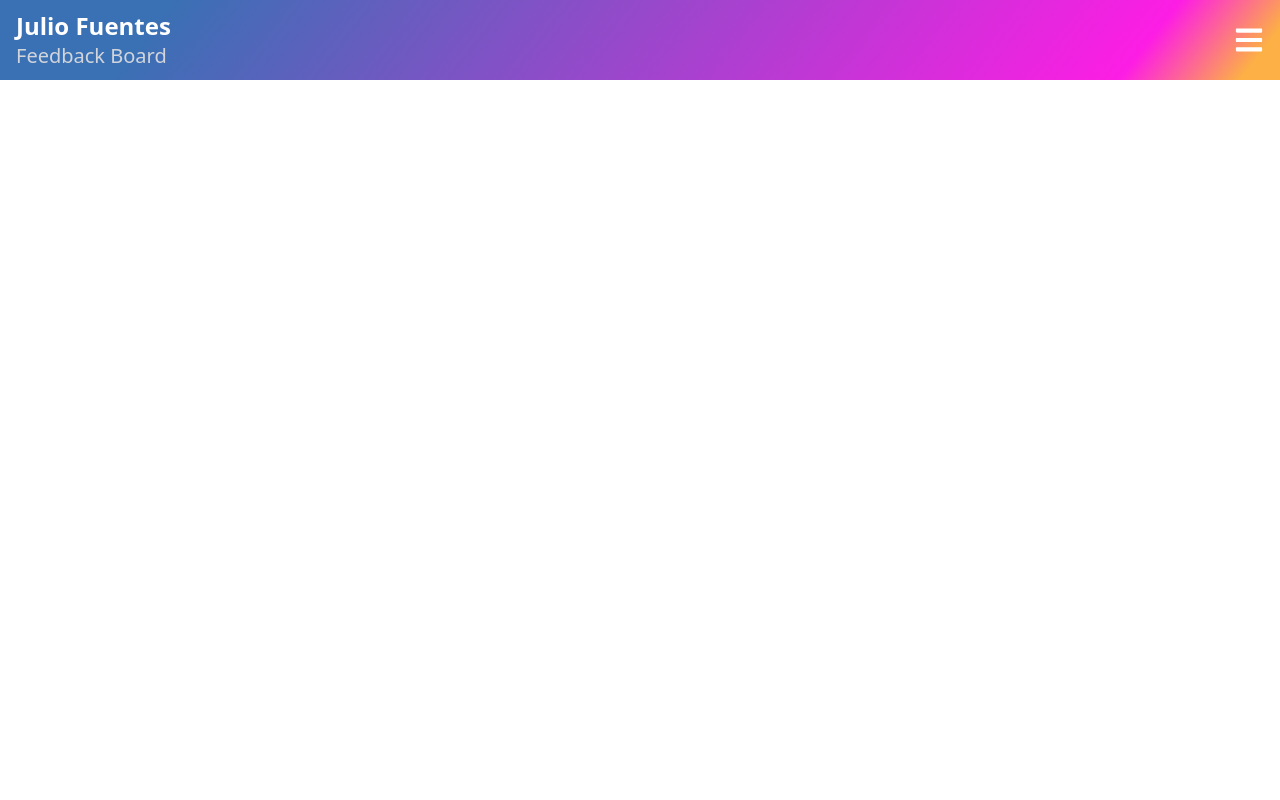
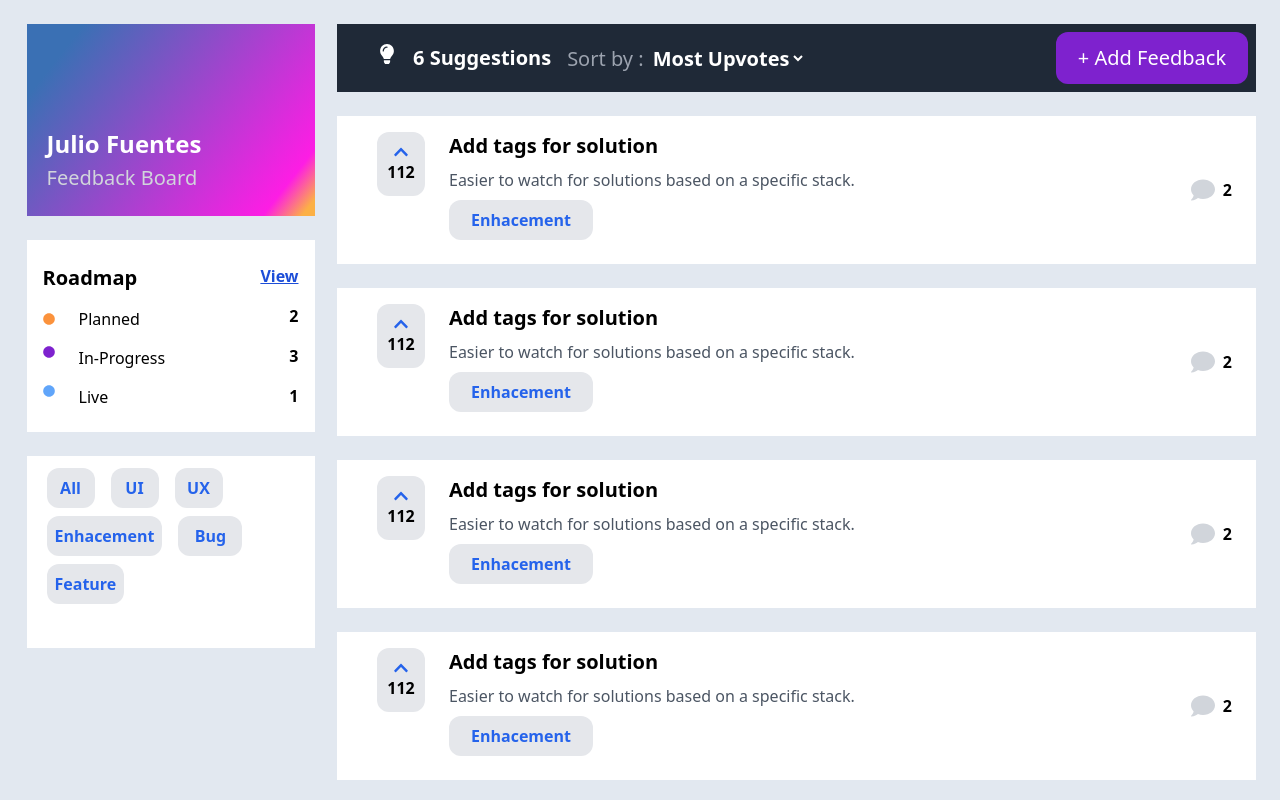
Before and after one commit to JulioFuentes2021/feedback-app, a React (Vite) app: page / in a window 1280 px wide. Shown: the top 800 px of the page. Built offline with nearby package versions, Linux system fonts and the light colour scheme.

Commit message:
Index page has been created

```diff
--- a/index.html
+++ b/index.html
@@ -6,7 +6,7 @@
     <meta name="viewport" content="width=device-width, initial-scale=1.0" />
     <title>Vite App</title>
   </head>
-  <body>
+  <body class="bg-slate-200">
     <div id="root"></div>
     <script type="module" src="/src/main.jsx"></script>
   </body>
--- a/src/components/AddFeedback.jsx
+++ b/src/components/AddFeedback.jsx
@@ -3,7 +3,7 @@ import { FaLightbulb } from "react-icons/fa";
 
 const AddFeedback = () => {
 	return (
-		<div className="text-xl rounded-xl p-4 text-white flex items-center justify-between  bg-gray-800">
+		<div className="text-xl p-2 text-white flex items-center justify-between  bg-gray-800">
 			<article className="flex">
 				<div className="mx-4 hidden md:flex">
 					<section className="mx-4">
@@ -11,7 +11,7 @@ const AddFeedback = () => {
 					</section>
 					<section className="font-bold">6 Suggestions</section>
 				</div>
-				<div className="mx-4">
+				<div className="mr-4">
 					<span className="text-gray-400">Sort by : </span>
 					<select
 						name="sort"
--- a/src/components/ButtonsContainer.jsx
+++ b/src/components/ButtonsContainer.jsx
@@ -3,7 +3,7 @@ import Button from "./Buttons";
 
 const ButtonsContainer = () => {
 	return (
-		<div className="w-72 h-48 p-3">
+		<div className="w-72 h-48 p-3 bg-white">
 			<div>
 				<Button content="All" width="w-12" />
 				<Button content="UI" width="w-12" />
--- a/src/components/FeedbackCard.jsx
+++ b/src/components/FeedbackCard.jsx
@@ -3,7 +3,7 @@ import { FaComment, FaChevronUp } from "react-icons/fa";
 
 const FeedbackCard = () => {
 	return (
-		<article className="flex items-end sm:items-center p-4">
+		<article className="bg-white flex items-end sm:items-center p-4 my-6 mx-6 lg:mx-0">
 			<section className="flex flex-col-reverse sm:flex-row">
 				<div className="sm:mx-6 bg-gray-200 w-20 h-10 rounded-xl flex sm:flex-col sm:w-12 sm:h-16 items-center justify-center">
 					<span className="text-blue-600 text-center mx-1">
@@ -21,7 +21,7 @@ const FeedbackCard = () => {
 					</button>
 				</div>
 			</section>
-			<section className="flex items-center absolute right-0 mx-4">
+			<section className="flex items-center absolute right-0 px-8 xl:px-12">
 				<span className="mx-2 text-gray-300 text-2xl">
 					<FaComment />
 				</span>
--- a/src/components/MenuMobile.jsx
+++ b/src/components/MenuMobile.jsx
@@ -3,7 +3,7 @@ import { FaBars } from "react-icons/fa";
 
 const MenuMobile = () => {
 	return (
-		<section className="flex p-4 items-center justify-between h-20 customBackground">
+		<section className="lg:hidden flex p-4 items-center justify-between h-20 customBackground">
 			<div className="flex flex-col">
 				<span className="font-bold text-white text-2xl">Julio Fuentes</span>
 				<span className="text-gray-300 text-xl">Feedback Board</span>
--- a/src/components/Roadmap.jsx
+++ b/src/components/Roadmap.jsx
@@ -3,7 +3,7 @@ import { FaCircle } from "react-icons/fa";
 
 const Roadmap = () => {
 	return (
-		<div className="flex justify-between w-72 h-48 bg-white p-4">
+		<div className="flex justify-between w-72 h-48 bg-white p-4 xl:my-6">
 			<div className="flex flex-col justify-around">
 				<span className="text-xl font-bold">Roadmap</span>
 				<section>
--- /dev/null
+++ b/src/components/Status.jsx
@@ -0,0 +1,16 @@
+import React from "react";
+import TitleSquare from "./TitleSquare";
+import Roadmap from "./Roadmap";
+import ButtonsContainer from "./ButtonsContainer";
+
+const Status = () => {
+	return (
+		<div className="gridForButtonsContainer my-8 xl:my-0 xl:flex xl:flex-col xl:items-center">
+			<TitleSquare />
+			<Roadmap />
+			<ButtonsContainer />
+		</div>
+	);
+};
+
+export default Status;
--- a/src/index.css
+++ b/src/index.css
@@ -11,3 +11,20 @@
 		rgba(252, 176, 69, 1) 97%
 	);
 }
+
+.gridForButtonsContainer {
+	display: none;
+}
+
+@media screen and (min-width: 1024px) {
+	.gridForButtonsContainer {
+		/* display: grid;
+		grid-template-columns: repeat(auto-fit, minmax(250px, 1fr));
+		gap: 3rem;
+		justify-items: end;
+		/* justify-items: center; */
+		display: flex;
+		justify-content: space-between;
+		/* background-color: blue; */
+	}
+}
--- a/src/main.jsx
+++ b/src/main.jsx
@@ -1,7 +1,7 @@
 import React from "react";
 import ReactDOM from "react-dom";
 import "./index.css";
-import App from "./components/MenuMobile";
+import App from "./pages/index";
 
 ReactDOM.render(
 	<React.StrictMode>
--- /dev/null
+++ b/src/pages/index.jsx
@@ -0,0 +1,31 @@
+import React from "react";
+import MenuMobile from "../components/MenuMobile";
+import AddFeedback from "../components/AddFeedback";
+import FeedbackCard from "../components/FeedbackCard";
+import Status from "../components/Status";
+
+const Index = () => {
+	return (
+		<div className="xl:grid xl:grid-cols-4 justify-between lg:p-6 gap-5">
+			<div className="col-span-1">
+				<Status />
+				<MenuMobile />
+			</div>
+			<div className="col-span-3">
+				<AddFeedback />
+				<div className="">
+					<FeedbackCard />
+					<FeedbackCard />
+					<FeedbackCard />
+					<FeedbackCard />
+					<FeedbackCard />
+					<FeedbackCard />
+					<FeedbackCard />
+					<FeedbackCard />
+				</div>
+			</div>
+		</div>
+	);
+};
+
+export default Index;
```
